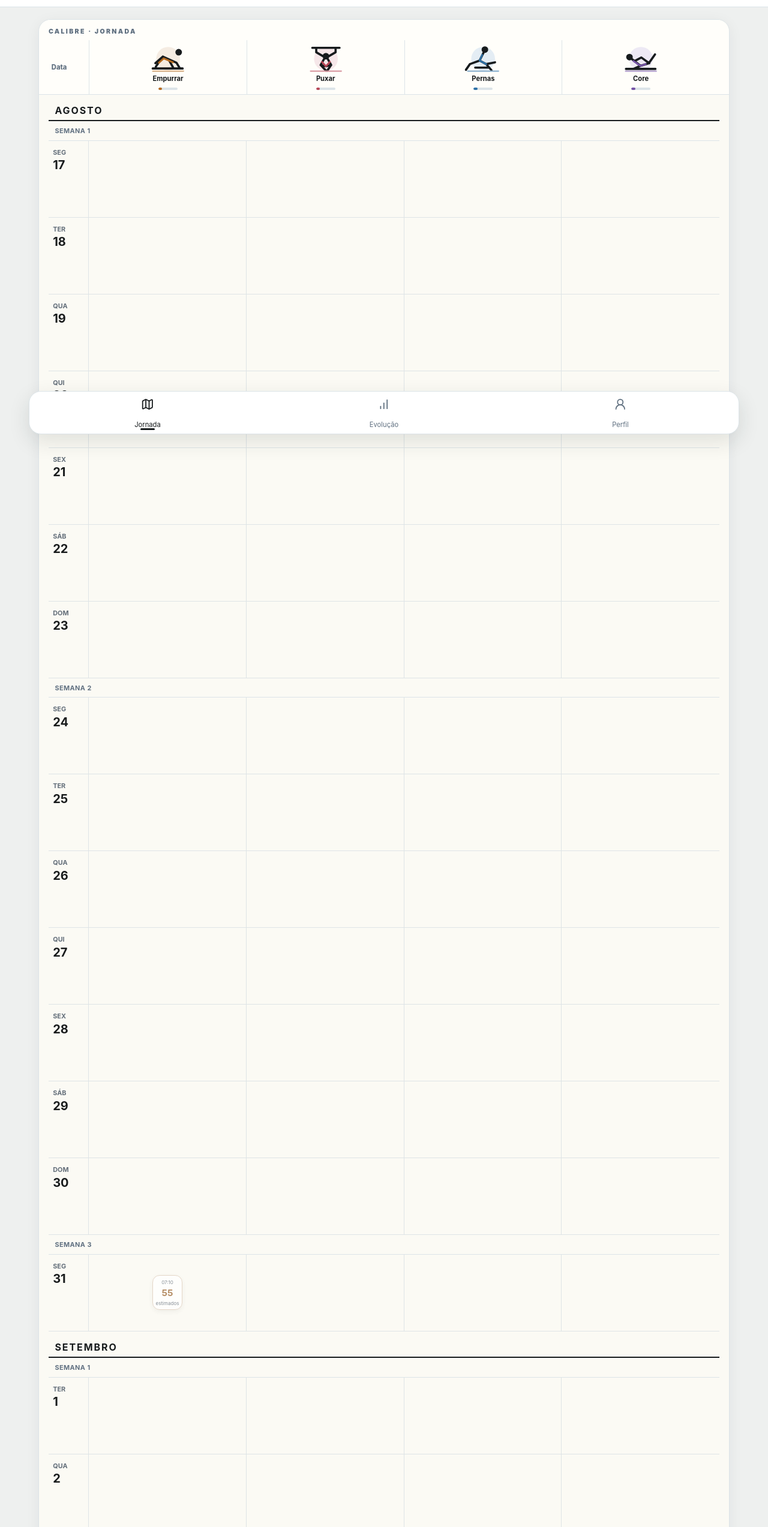
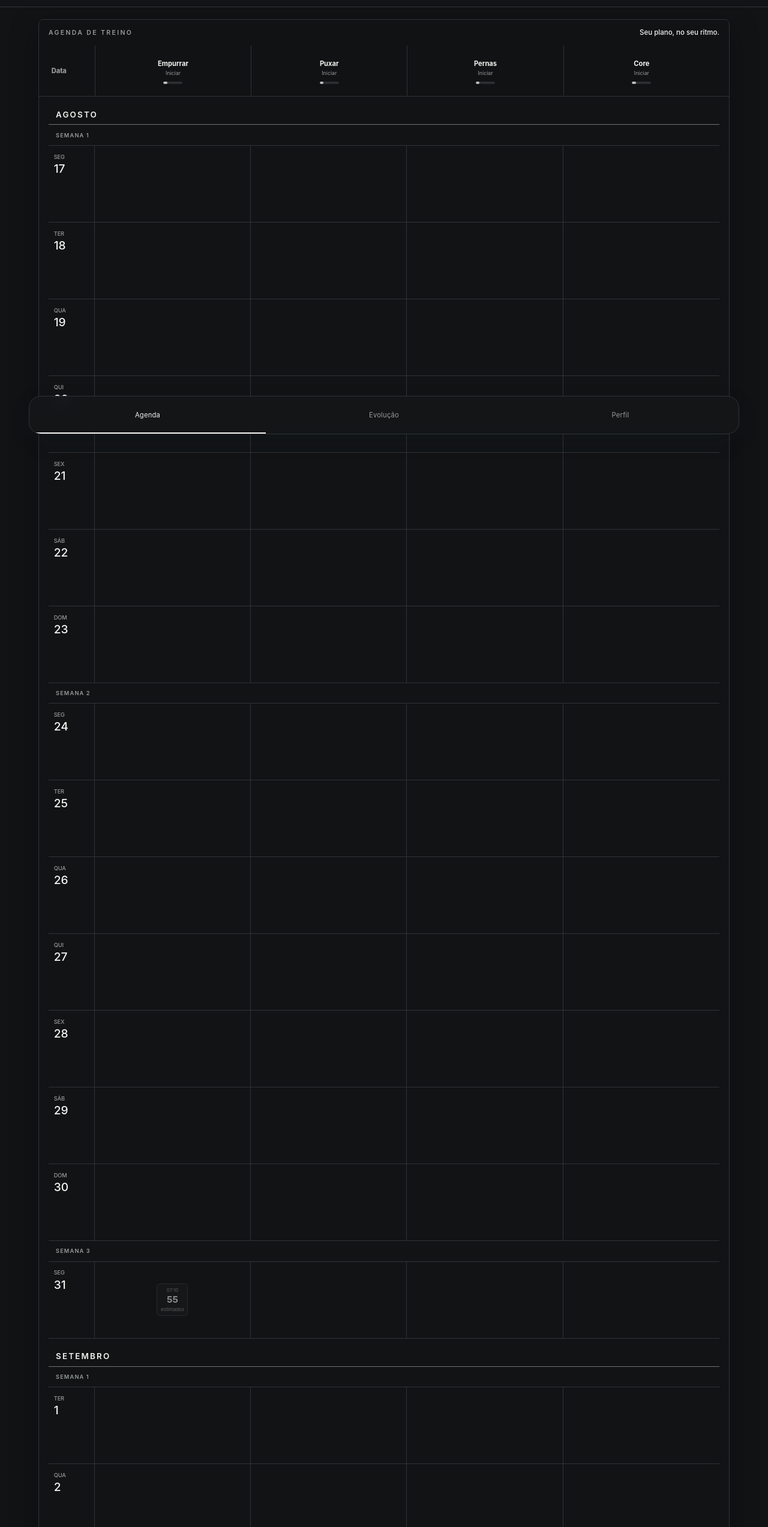
Before and after one commit to Rodrigo-Damas/CalibreApp, a Next.js app: page / in a window 1280 px wide. Shown: the part 60-2606 px from the top of the page at 60% size. Built offline with nearby package versions, Linux system fonts and the light colour scheme.

Commit message:
Redesign interface as a sober training agenda

```diff
--- a/src/app/globals.css
+++ b/src/app/globals.css
@@ -741,6 +741,98 @@ button { min-height: 44px; }
 [data-reduced-motion="true"] *::before,
 [data-reduced-motion="true"] *::after { scroll-behavior:auto !important; transition:none !important; animation:none !important; }
 
+/* Quiet agenda direction: typographic, monochrome and deliberately utilitarian. */
+body { background:#0d0f10; letter-spacing:-.01em; }
+.app-shell { background:var(--color-canvas); }
+.topbar { background:#111315; border-color:var(--color-line); }
+.topbar .brand strong { font-size:.82rem; letter-spacing:.18em; }
+.topbar .brand small { margin-top:.25rem; font-size:.53rem; }
+.topbar .header-actions { gap:1.25rem; }
+.topbar .streak { align-items:flex-end; gap:.15rem; flex-direction:column; }
+.topbar .streak small { color:var(--color-muted); font-size:.52rem; letter-spacing:.12em; }
+.topbar .streak b { font-size:.74rem; font-weight:600; }
+.topbar .header-actions button { width:auto; padding:0 .9rem; border:1px solid var(--color-line); border-radius:.35rem; background:transparent; font-size:.72rem; }
+.bottom-nav { height:calc(4rem + env(safe-area-inset-bottom)); background:#141618f5; border-color:var(--color-line); backdrop-filter:blur(16px); }
+.bottom-nav button { font-size:.7rem; letter-spacing:.02em; }
+.bottom-nav button.active::after { bottom:0; width:100%; height:2px; border-radius:0; }
+.trail-page { width:min(100%,66rem); }
+.timeline-header { height:8rem; padding:.9rem 1rem 0; background:#111315f5; border-color:var(--color-line); }
+.timeline-brand { display:flex; height:1.8rem; align-items:baseline; justify-content:space-between; color:var(--color-muted); font-weight:600; }
+.timeline-brand strong { color:var(--color-ink); font-size:.72rem; font-weight:500; letter-spacing:0; }
+.track-headings { height:5.2rem; grid-template-columns:4.8rem repeat(4,minmax(0,1fr)); }
+.track-headings > div { border-color:var(--color-line); color:var(--color-muted); }
+.track-start { display:flex; min-height:2.5rem; flex-direction:column; justify-content:center; }
+.track-start strong { font-size:.7rem; font-weight:650; color:var(--color-ink); }
+.track-start small { margin-top:.2rem; font-size:.55rem; color:var(--color-muted); }
+.track-headings .frequency-bar { width:45%; height:2px; background:#2b2e31; }
+.frequency-bar i { background:#b8c0ba; }
+.timeline { padding:0 1rem; }
+.month-separator { padding:1.35rem .75rem .55rem; border-bottom:1px solid #6f7471; font-size:.84rem; font-weight:600; letter-spacing:.16em; }
+.week-separator { padding:.7rem .75rem; border-color:var(--color-line); font-size:.58rem; font-weight:600; letter-spacing:.12em; }
+.timeline-row { grid-template-columns:4.8rem repeat(4,minmax(0,1fr)); min-height:6rem; border-color:var(--color-line); }
+.connection-lines { left:4.8rem; width:calc(100% - 4.8rem); }
+.date-cell,.track-slot { border-color:var(--color-line); }
+.date-cell { padding:.8rem .55rem; }
+.weekday { font-size:.58rem; font-weight:500; }
+.day-number { font-size:1.2rem; font-weight:500; }
+.timeline-row.is-past { filter:none; }
+.timeline-row.is-past .workout-node { opacity:.55; }
+.timeline-row.is-today { background:#1a1d1b; box-shadow:inset 2px 0 #d7ddd8; }
+.timeline-row.is-today .day-number { font-size:1.4rem; font-weight:600; }
+.today-label { padding:.16rem .3rem; border-radius:.2rem; background:#e9ece9; color:#111315; font-weight:700; }
+.workout-node { width:52px; min-height:54px; border-color:#3a3e3b; border-radius:.35rem; background:#191c1e; color:var(--color-ink); box-shadow:none; }
+.workout-node span,.workout-node small { color:var(--color-muted); }
+.workout-node.is-record { border:1px solid #747b76; box-shadow:none; }
+.today-track-choice { display:flex; width:calc(100% - .4rem); min-height:3.6rem; padding:.5rem .25rem; align-items:center; justify-content:center; flex-direction:column; border:1px solid #3b3f3c; border-radius:.35rem; background:#17191b; color:var(--color-ink); }
+.today-track-choice span { font-size:.68rem; font-weight:600; }
+.today-track-choice small { margin-top:.2rem; color:var(--color-muted); font-size:.52rem; }
+.today-track-choice[aria-pressed="true"] { border-color:#e2e7e3; background:#e2e7e3; color:#111315; }
+.today-track-choice[aria-pressed="true"] small { color:#454a47; }
+.today-start,.primary-button { border:1px solid #eceeeb; border-radius:.35rem; background:#eceeeb; color:#111315; box-shadow:none; }
+.today-start:disabled { background:#24272a; border-color:#34383b; color:#707673; }
+.session-sheet,.workout-builder { background:#121416; }
+.session-sheet { border:1px solid var(--color-line); border-bottom:0; border-radius:.75rem .75rem 0 0; }
+.session-sheet dl div { border:1px solid var(--color-line); border-radius:.35rem; background:#191c1e; }
+.sheet-close,.workout-builder > header button { background:#1d2022; color:var(--color-ink); }
+.workout-builder > header { background:#121416f2; border-color:var(--color-line); }
+.builder-header__title h1 { font-weight:550; }
+.builder-progress i { border-radius:0; }
+.builder-progress i.is-filled { background:#d9dfda; }
+.step-label { color:var(--color-muted); }
+.builder-step h2 { font-weight:520; letter-spacing:-.035em; }
+.track-selector { grid-template-columns:1fr; gap:.6rem; }
+.track-selector button { display:grid; grid-template-columns:1fr auto; min-height:5.2rem; padding:1rem; border-color:var(--color-line); border-radius:.4rem; background:#181b1d; box-shadow:none; place-content:initial; text-align:left; }
+.track-selector button:hover { transform:none; border-color:#606662; box-shadow:none; }
+.track-selector button[aria-pressed="true"] { border:1px solid #dfe4df; background:#222624; box-shadow:none; }
+.track-selector button > strong { align-self:end; color:var(--color-ink); }
+.track-selector button > small { color:var(--color-muted); }
+.track-selector__check { position:static; grid-column:2; grid-row:1 / span 2; width:auto; height:auto; padding:.4rem .55rem; align-self:center; border:1px solid var(--color-line); border-radius:.3rem; background:transparent; font-size:.58rem; }
+.track-selector button[aria-pressed="true"] .track-selector__check { border-color:#dfe4df; background:#dfe4df; color:#111315; }
+.track-selector__repeat { position:static; grid-column:1 / -1; margin-top:.3rem; color:var(--color-muted); }
+.energy-battery { gap:1px; border:1px solid #4a4e4b; border-radius:.4rem; background:#181b1d; box-shadow:none; }
+.energy-battery::after,.battery-bolt { display:none; }
+.energy-cell,.energy-battery button:nth-child(n) .energy-cell { border-radius:.15rem; background:#3b403d; }
+.energy-battery button:hover .energy-cell,.energy-battery button:focus-visible .energy-cell { background:#d6dcd7; }
+.duration-segmented,.format-options strong,.format-options span { border-radius:.35rem; background:#1c1f21; }
+.duration-segmented button { border-radius:.25rem; }
+.duration-segmented button[aria-pressed="true"] { background:#e5e9e5; color:#111315; box-shadow:none; }
+.duration-preview,.format-options button,.prescription-list article,.sequence-details,.history-card,.profile-section,.metric-grid article { border-color:var(--color-line); border-radius:.4rem; background:#181b1d; box-shadow:none; }
+.duration-preview > header { background:#202421; }
+.prescription-list article { border-top:1px solid #626863; }
+.prescription-heading { display:block; }
+.dose-control button,.choice-actions button { border-radius:.3rem; background:#1c1f21; color:var(--color-ink); }
+.recovery-note,.context-message { border-left:2px solid #8d9690; border-radius:0; background:#1b1f1c; }
+.track-tabs button { border-radius:.3rem; background:#181b1d; color:var(--color-muted); }
+.track-tabs button[aria-pressed="true"] { background:#e6eae6; color:#111315; }
+.page-title h1 { font-weight:500; }
+
+@media (min-width:700px) {
+  body { background:#0d0f10; }
+  .trail-page { margin:1.25rem auto 7rem; border-color:var(--color-line); border-radius:.5rem; background:#111315; box-shadow:0 12px 50px #0005; }
+  .bottom-nav { border-color:var(--color-line); border-radius:.5rem; box-shadow:0 12px 35px #0007; }
+  .track-selector { grid-template-columns:1fr 1fr; }
+}
+
 /* Illustrated journey — the same movement language now carries through planning. */
 .track-illustration { display:block; overflow:visible; color:var(--color-ink); }
 .track-illustration__halo { fill:color-mix(in srgb,var(--track) 13%,white); stroke:none; }
@@ -812,3 +904,20 @@ button { min-height: 44px; }
   .round-display span { font-size:clamp(7rem,42vw,11rem); }
   .timer-clock strong { font-size:clamp(5rem,23vw,7.5rem); }
 }
+
+/* Final specificity guard for the agenda theme. */
+.track-headings .track-start { display:flex; min-height:2.5rem; }
+.today-track-choice { display:flex; min-height:3.6rem; }
+.today-start { background:#eceeeb; color:#111315; box-shadow:none; }
+.builder-step > .primary-button { background:#eceeeb; color:#111315; box-shadow:none; }
+.track-selector { gap:.6rem; }
+.track-selector button { min-height:5.2rem; padding:1rem; border:1px solid var(--color-line); border-radius:.4rem; background:#181b1d; box-shadow:none; }
+.track-selector button:hover { transform:none; box-shadow:none; }
+.track-selector button[aria-pressed="true"] { border:1px solid #dfe4df; background:#222624; box-shadow:none; }
+.track-selector__check { position:static; width:auto; height:auto; border-radius:.3rem; }
+.prescription-list article { border-top:1px solid #626863; }
+@media (min-width:700px) {
+  .timeline-header { height:8rem; }
+  .track-headings { height:5.2rem; }
+  .track-selector button { min-height:5.2rem; }
+}
--- a/src/components/navigation/AppShell.tsx
+++ b/src/components/navigation/AppShell.tsx
@@ -1,6 +1,5 @@
 "use client";
 
-import { Activity, ChartNoAxesColumnIncreasing, Flame, Map, UserRound } from "lucide-react";
 import { useState } from "react";
 import { Evolution } from "@/features/evolution/Evolution";
 import { Profile } from "@/features/profile/Profile";
@@ -9,9 +8,9 @@ import { useMockStore } from "@/mocks/store";
 
 type View = "journey" | "evolution" | "profile";
 const items = [
-  { id: "journey" as const, label: "Jornada", Icon: Map },
-  { id: "evolution" as const, label: "Evolução", Icon: ChartNoAxesColumnIncreasing },
-  { id: "profile" as const, label: "Perfil", Icon: UserRound },
+  { id: "journey" as const, label: "Agenda" },
+  { id: "evolution" as const, label: "Evolução" },
+  { id: "profile" as const, label: "Perfil" },
 ];
 
 export function AppShell() {
@@ -19,10 +18,10 @@ export function AppShell() {
   const [view, setView] = useState<View>("journey");
   return <div className="app-shell">
     <header className="topbar">
-      <div className="brand"><span className="brand-mark"><Activity aria-hidden="true" /></span><div><strong>CALIBRE</strong><small>CALISTENIA</small></div></div>
-      <div className="header-actions"><span className="streak"><Flame aria-hidden="true" /> <b>{store.streak}</b><small> dias</small></span><button aria-label="Abrir perfil" onClick={() => setView("profile")}><UserRound aria-hidden="true" /></button></div>
+      <div className="brand"><div><strong>CALIBRE</strong><small>PLANO DE TREINO</small></div></div>
+      <div className="header-actions"><span className="streak"><small>SEQUÊNCIA</small><b>{store.streak} dias</b></span><button aria-label="Abrir perfil" onClick={() => setView("profile")}>Perfil</button></div>
     </header>
     <main>{view === "journey" ? <Trail /> : view === "evolution" ? <Evolution /> : <Profile />}</main>
-    <nav className="bottom-nav" aria-label="Navegação principal">{items.map(({ id, label, Icon }) => <button key={id} className={view === id ? "active" : ""} aria-current={view === id ? "page" : undefined} onClick={() => setView(id)}><Icon aria-hidden="true" /><span>{label}</span></button>)}</nav>
+    <nav className="bottom-nav" aria-label="Navegação principal">{items.map(({ id, label }) => <button key={id} className={view === id ? "active" : ""} aria-current={view === id ? "page" : undefined} onClick={() => setView(id)}><span>{label}</span></button>)}</nav>
   </div>;
 }
--- a/src/design-system/tokens.css
+++ b/src/design-system/tokens.css
@@ -1 +1 @@
-:root{--color-brand-50:#f4f5f1;--color-brand-100:#e7eee9;--color-brand-500:#24745b;--color-brand-600:#175e48;--color-brand-700:#104b3a;--color-ivory:#fbfaf4;--color-today:#f6efd9;--color-ink:#171b1d;--color-muted:#607080;--color-line:#dce4e8;--color-surface:#fff;--color-canvas:var(--color-ivory);--font-sans:Inter,"Avenir Next",system-ui,sans-serif;--shadow-sm:0 3px 14px rgb(23 33 28/.07);--shadow-md:0 18px 50px rgb(23 33 28/.16);--track-push:#b56b20;--track-pull:#b94757;--track-legs:#2e72a8;--track-core:#7654a7;--nav-height:5rem}
+:root{--color-brand-50:#202326;--color-brand-100:#292d31;--color-brand-500:#a6b5a9;--color-brand-600:#c5d0c7;--color-brand-700:#e2e8e3;--color-ivory:#111315;--color-today:#1c201e;--color-ink:#f2f3ef;--color-muted:#969c99;--color-line:#303438;--color-surface:#191b1e;--color-canvas:var(--color-ivory);--font-sans:Inter,"Helvetica Neue",Arial,system-ui,sans-serif;--shadow-sm:0 8px 24px rgb(0 0 0/.16);--shadow-md:0 24px 70px rgb(0 0 0/.42);--track-push:#bac2bc;--track-pull:#aeb8b1;--track-legs:#c8cfca;--track-core:#9fa8a2;--nav-height:5rem}
--- a/src/features/trail/TimelineRow.tsx
+++ b/src/features/trail/TimelineRow.tsx
@@ -4,7 +4,6 @@ import { useState } from "react";
 import { localDateString, tracks, type TrackId, type WorkoutSession } from "@/mocks/data";
 import { ConnectionLine } from "./ConnectionLine";
 import { WorkoutNode } from "./WorkoutNode";
-import { TrackIcon } from "@/components/icons/TrackIcon";
 
 const formatter = new Intl.DateTimeFormat("pt-BR", { weekday: "short" });
 
@@ -36,7 +35,7 @@ export function TimelineRow({ date, sessions, onSelect, onStart }: {
       const visible = expanded === track.id ? list : list.slice(0, 2);
       return <div className="track-slot" role="cell" key={track.id} aria-label={`${track.name}: ${list.length} sessões`}>
         <div className="node-group">{visible.map((session) => <WorkoutNode key={`${session.id}-${track.id}`} session={session} prescription={session.prescriptions.find((item) => item.track === track.id)!} onSelect={onSelect} />)}</div>
-        {state === "today" && onStart && <div className="today-track-choice"><TrackIcon track={track.id} decorative /><button className="track-add" aria-pressed={workoutTracks.includes(track.id)} aria-label={`${workoutTracks.includes(track.id) ? "Remover" : "Adicionar"} ${track.name} ${workoutTracks.includes(track.id) ? "do" : "ao"} treino`} onClick={() => toggleWorkoutTrack(track.id)}><span aria-hidden="true">{workoutTracks.includes(track.id) ? "✓" : "+"}</span></button></div>}
+        {state === "today" && onStart && <button className="today-track-choice" aria-pressed={workoutTracks.includes(track.id)} aria-label={`${workoutTracks.includes(track.id) ? "Remover" : "Adicionar"} ${track.name} ${workoutTracks.includes(track.id) ? "do" : "ao"} treino`} onClick={() => toggleWorkoutTrack(track.id)}><span>{track.name}</span><small>{workoutTracks.includes(track.id) ? "Selecionado" : "Adicionar"}</small></button>}
         {list.length > 2 && <button className="expand-nodes" onClick={() => setExpanded(expanded === track.id ? null : track.id)} aria-expanded={expanded === track.id}>{expanded === track.id ? "Recolher" : `+${list.length - 2}`}</button>}
       </div>;
     })}
--- a/src/features/trail/Trail.tsx
+++ b/src/features/trail/Trail.tsx
@@ -11,7 +11,6 @@ import {
 } from "@/mocks/data";
 import { useMockStore } from "@/mocks/store";
 import { WorkoutFlow } from "@/features/workout/WorkoutFlow";
-import { TrackIcon } from "@/components/icons/TrackIcon";
 import { TimelineRow } from "./TimelineRow";
 
 const monthFormatter = new Intl.DateTimeFormat("pt-BR", { month: "long", year: "numeric" });
@@ -118,11 +117,11 @@ export function Trail() {
   return <>
     <section className="trail-page" aria-busy={!store.hydrated}>
       <header className="timeline-header">
-        <div className="timeline-brand">CALIBRE · JORNADA</div>
+        <div className="timeline-brand"><span>AGENDA DE TREINO</span><strong>Seu plano, no seu ritmo.</strong></div>
         <div className="track-headings" role="row" aria-label="Cabeçalhos fixos das trilhas">
           <div className="date-heading" role="columnheader">Data</div>
           {tracks.map((track) => <div role="columnheader" key={track.id} style={{ "--track": track.color } as CSSProperties}>
-            <button className="track-start" onClick={() => setTraining({ open: true, tracks: [track.id] })} aria-label={`Iniciar treino com ${track.name}`}><TrackIcon track={track.id} decorative /><strong>{track.name}</strong></button>
+            <button className="track-start" onClick={() => setTraining({ open: true, tracks: [track.id] })} aria-label={`Iniciar treino com ${track.name}`}><strong>{track.name}</strong><small>Iniciar</small></button>
             <span className="frequency-bar" aria-label={`${frequency[track.id]} treinos nos últimos 14 dias`}><i style={{ width: `${Math.max(8, frequency[track.id] * 20)}%` }} /></span>
           </div>)}
         </div>
--- a/src/features/workout/TrackSelector.tsx
+++ b/src/features/workout/TrackSelector.tsx
@@ -1,14 +1,11 @@
 import type { CSSProperties } from "react";
-import { Check } from "lucide-react";
-import { TrackIcon } from "@/components/icons/TrackIcon";
 import { tracks, type TrackId } from "@/mocks/data";
 
 export function TrackSelector({ selected, onToggle, repeated = [] }: { selected: TrackId[]; onToggle: (id: TrackId) => void; repeated?: TrackId[] }) {
   return <div className="track-selector" aria-label="Escolha de trilhas">{tracks.map((track) => {
     const active = selected.includes(track.id);
     return <button key={track.id} style={{ "--track": track.color } as CSSProperties} aria-pressed={active} onClick={() => onToggle(track.id)}>
-      <span className="track-selector__check" aria-hidden="true">{active ? <Check /> : "+"}</span>
-      <TrackIcon track={track.id} decorative />
+      <span className="track-selector__check" aria-hidden="true">{active ? "Selecionado" : "Selecionar"}</span>
       <strong>{track.name}</strong>
       <small>{track.exercise}</small>
       {repeated.includes(track.id) && <span className="track-selector__repeat">Treinada hoje</span>}
```
Also changed, not shown: src/features/workout/WorkoutFlow.tsx (+2 -3 lines).
